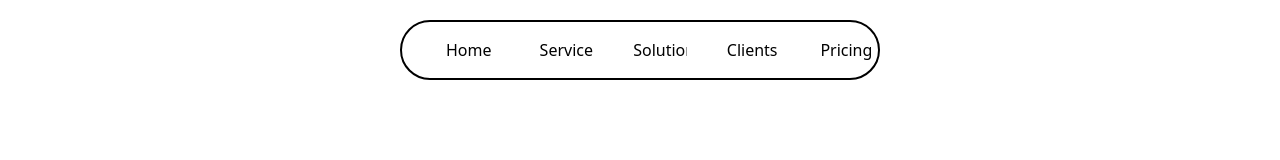
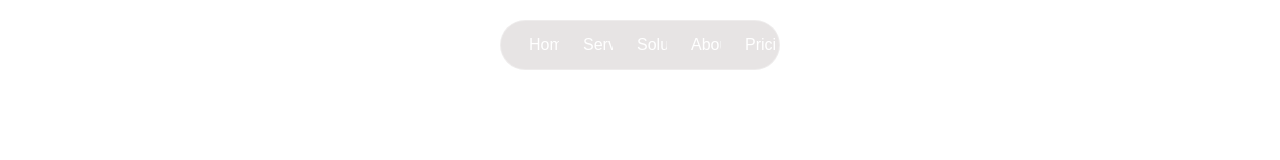
Before and after one commit to nishirajmane/DemandTech, a React (Vite) app: page / in a window 1280 px wide. Shown: the top 160 px of the page. Built offline with nearby package versions, Linux system fonts and the light colour scheme.

Commit message:
feat: refine SliderTabs spacing, typography, and cursor height; update wrapper padding

```diff
--- a/src/components/ui/SliderTabs.tsx
+++ b/src/components/ui/SliderTabs.tsx
@@ -1,6 +1,7 @@
 import React, { useRef, useState } from "react";
 import type { ReactNode } from "react";
 import { motion } from "framer-motion";
+
 
 interface Position {
     left: number;
@@ -19,7 +20,7 @@ interface CursorProps {
 
 export const SlideTabsExample: React.FC = () => {
     return (
-        <div className="bg-transparent py-5 ml-100 mr-100 mt-0">
+        <div className="bg-transparent py-5 px-125">
             <SlideTabs />
         </div>
     );
@@ -40,12 +41,18 @@ const SlideTabs: React.FC = () => {
                     opacity: 0,
                 }));
             }}
-            className="font-clash display relative mx-auto flex w-fit rounded-full border-2 border-black bg-transparent p-1"
+            className="relative mx-auto flex w-fit rounded-full px-1 py-2"
+            style={{
+                background: 'rgba(158, 146, 146, 0.25)',
+                backdropFilter: 'blur(25px)',
+                border: '1px solid rgba(255, 255, 255, 0.3)',
+                // boxShadow: '0 8px 32px 0 rgba(31, 38, 135, 0.37)'
+            }}
         >
             <Tab setPosition={setPosition}>Home</Tab>
             <Tab setPosition={setPosition}>Services</Tab>
             <Tab setPosition={setPosition}>Solutions</Tab>
-            <Tab setPosition={setPosition}>Clients</Tab>
+            <Tab setPosition={setPosition}>About</Tab>
             <Tab setPosition={setPosition}>Pricing</Tab>
 
             <Cursor position={position} />
@@ -70,7 +77,8 @@ const Tab: React.FC<TabProps> = ({ children, setPosition }) => {
                     opacity: 1,
                 });
             }}
-            className="relative z-10 block cursor-pointer px-3 py-1.5 text-xl text-white mix-blend-difference md:px-10 md:py-3 md:text-base"
+            className="relative z-10 block cursor-pointer px-5 py-1 text-3xl text-white md:px-6 md:py-1 md:text-base"
+            style={{ fontFamily: 'Clash Display, sans-serif', fontWeight: '400' }}
         >
             {children}
         </li>
@@ -83,7 +91,12 @@ const Cursor: React.FC<CursorProps> = ({ position }) => {
             animate={{
                 ...position,
             }}
-            className="absolute z-0 h-7 rounded-full bg-black md:h-12"
+            className="absolute z-0 rounded-full"
+            style={{
+                backgroundColor: '#4F46E5', // CHANGED: Specific blue color to match your image
+                height: '40px', // CHANGED: Fixed height to match the tab height
+                top: '4px' // CHANGED: Position it properly within the container
+            }}
         />
     );
 };
--- a/src/index.css
+++ b/src/index.css
@@ -1,7 +1,7 @@
 @import "tailwindcss";
 
 :root {
-  font-family: system-ui, 'Clash Display', sans-serif;
+  font-family: system-ui, 'Clash Display', 'Neue Montreal';
   line-height: 1.5;
   font-weight: 400;
 
```
